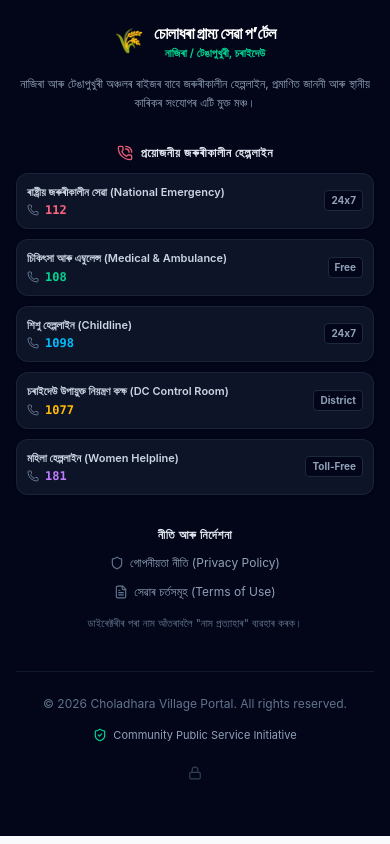
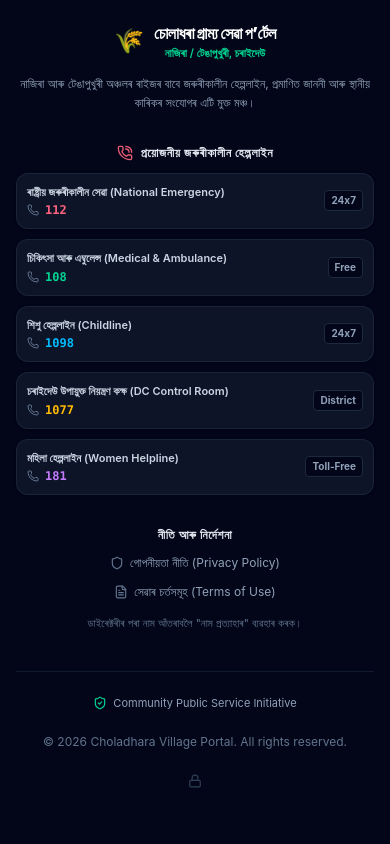
Before and after one commit to livekaku00-sys/choladhara-village.vercel.app, a React (Vite) app: page /admin in a window 390 px wide. Shown: the part 936-1780 px from the top of the page. Built offline with nearby package versions, Linux system fonts and the light colour scheme.

Commit message:
Center Community Public Service Initiative badge in footer

```diff
--- a/src/components/Footer.tsx
+++ b/src/components/Footer.tsx
@@ -155,17 +155,22 @@ export const Footer: React.FC = () => {
 
         </div>
 
-        {/* Bottom Bar: Copyright | Non-Profit Tag | Discrete Lock Symbol ONLY */}
+        {/* Bottom Bar: Copyright | CENTERED Initiative Badge | Discrete Lock */}
         <div className="pt-6 flex flex-col sm:flex-row items-center justify-between gap-4 text-xs text-slate-500">
 
+          {/* Left: Copyright */}
+          <div className="w-full sm:w-auto text-center sm:text-left order-2 sm:order-1">
             <p>© {new Date().getFullYear()} Choladhara Village Portal. All rights reserved.</p>
+          </div>
 
-          <div className="flex items-center gap-1.5 text-[11px] text-slate-400">
+          {/* Center: Community Initiative Badge */}
+          <div className="w-full sm:w-auto flex items-center justify-center gap-1.5 text-[11px] text-slate-400 order-1 sm:order-2 mb-2 sm:mb-0">
             <ShieldCheck className="w-3.5 h-3.5 text-emerald-400" />
             <span>Community Public Service Initiative</span>
           </div>
 
-          {/* DISCRETE LOCK SYMBOL ONLY - text-slate-700 (invisible to visitors) */}
+          {/* Right: Discrete Lock Symbol ONLY */}
+          <div className="w-full sm:w-auto flex justify-center sm:justify-end order-3">
             <Link
               to="/admin"
               className="p-2 rounded-lg text-slate-700 hover:text-slate-500 transition active:scale-90"
@@ -174,6 +179,7 @@ export const Footer: React.FC = () => {
             >
               <Lock className="w-3.5 h-3.5" />
             </Link>
+          </div>
 
         </div>
 
```
Lines whose indentation alone changed are shown as unchanged.
